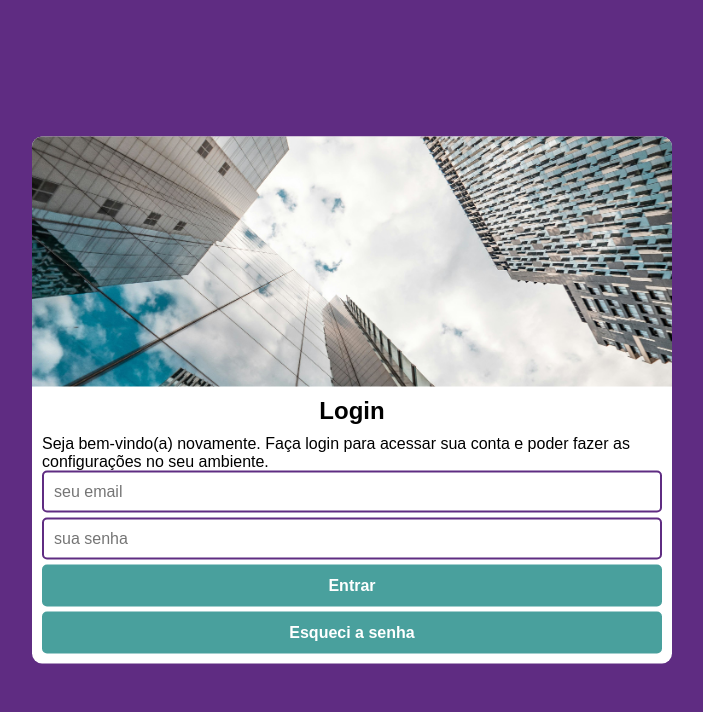
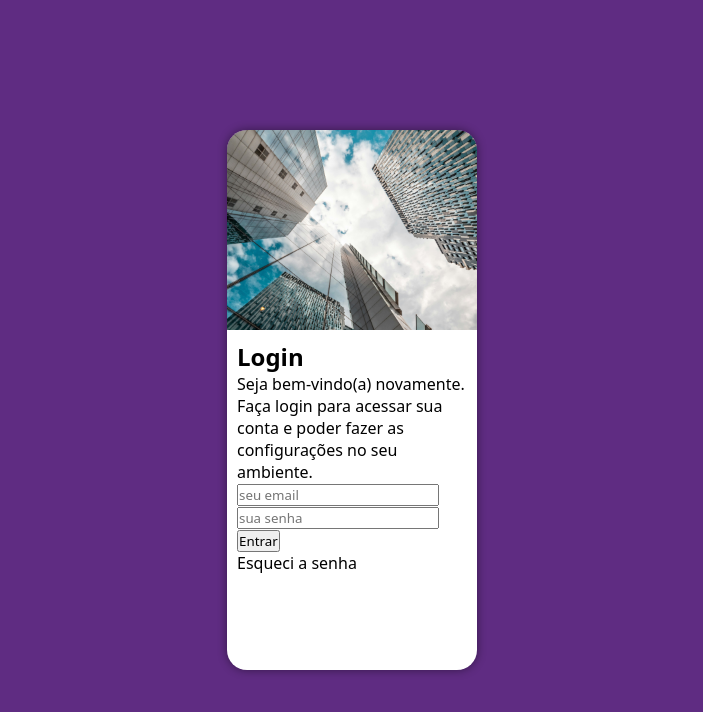
Before and after one commit to neytonnordino/projecto-login, a plain HTML site: page index.html in a window 1280 px wide. Shown: the whole page, without its empty margins (288-991 px from the left). Drawn offline with nearby package versions, Linux system fonts and the light colour scheme.

Commit message:
atualização

```diff
--- a/estilos/style.css
+++ b/estilos/style.css
@@ -11,9 +11,10 @@
 * {
   margin: 0px;
   padding: 0px;
-  font-family: Arial, Helvetica, sans-serif;
+  font-family: system-ui, -apple-system, BlinkMacSystemFont, 'Segoe UI', Roboto, Oxygen, Ubuntu, Cantarell, 'Open Sans', 'Helvetica Neue', sans-serif;
   box-sizing: border-box;
 }
+
 :root {
   --cor001: #5f2c82;
   --cor002: #49a09d;
@@ -26,93 +27,37 @@ html, body {
   background-color:var(--cor001);
 }
 
-body{
+main {
+  height: 100vh;
+  width: 100vw;
   position: relative;
 }
 
-main {
+section#login {
   position: absolute;
+  top: 50%;
+  left: 50%;
+  transform: translate(-50%, -50%);
+  overflow: hidden;
 
-  top: 50% ;
-  left: 50%;
-  transform: translate( -50%, -50%);
+
+  height: 540px;
+  width: 250px;
+  background-color: white;
+  border-radius: 20px;
+  box-shadow: 0px 0px 10px rgba(0, 0, 0, 0.452);
 }
 
-section {
-  height: 100%;
-  width: 100%;
-  background-color: white;
-  border: 0px solid rgba(0, 0, 0, 0);
-  border-radius: 10px;
+section#login > div#imagem {
+  display: block;
+  background: var(--cor001) url(../imagens/pexels-sliceisop-2529179\(3\).jpg);
+  background-size: cover;
+  background-repeat: no-repeat;
+  background-position: center center;
+  height: 200px;
 }
 
-section > #imagem {
-  height: 250px;
-  background-image: url(../imagens/pexels-sliceisop-2529179\(3\).jpg);
-  background-position: center center;
-  background-size: cover;
-  background-repeat: no-repeat;
-  background-attachment: fixed;
-  border-top-left-radius: 10px;
-  border-top-right-radius: 10px;
-}
-
-section > #formulario {
+section#login > div#formulario {
+  display: block;
   padding: 10px;
 }
-
-section > #formulario > h1 {
-  text-align: center;
-  padding-bottom: 10px;
-}
-
-.input {
-  width: 100%;
-  padding: 10px;
-  border: 2px solid var(--cor001);
-  border-radius: 5px;
-  font-size: 16px;
-}
-
-.input:focus {
-  border-color: #5f2c82;
-  outline: none;
-  box-shadow: 0px 0px 5px var(--cor001);
-}
-
-.input1 {
-  background-color:var(--cor002);
-  color: white;
-  width: 100%;
-  padding: 10px;
-  border: 2px solid var(--cor002);
-  border-radius: 5px;
-  font-size: 16px;
-  font-weight: bold;
-}
-
-.input1:hover {
-  background-color: #3c817f;
-  transition: .5s;
-}
-
-#remind {
-  background-color:var(--cor002);
-  color: white;
-  width: 100%;
-  padding: 10px;
-  border: 2px solid var(--cor002);
-  border-radius: 5px;
-  font-size: 16px;
-  font-weight: bold;
-  text-align: center;
-}
-
-#remind:hover {
-  background-color: #3c817f;
-  transition: .5s;
-}
-
-section > #formulario > form > p {
-  padding-bottom: 5px;
-}
```
